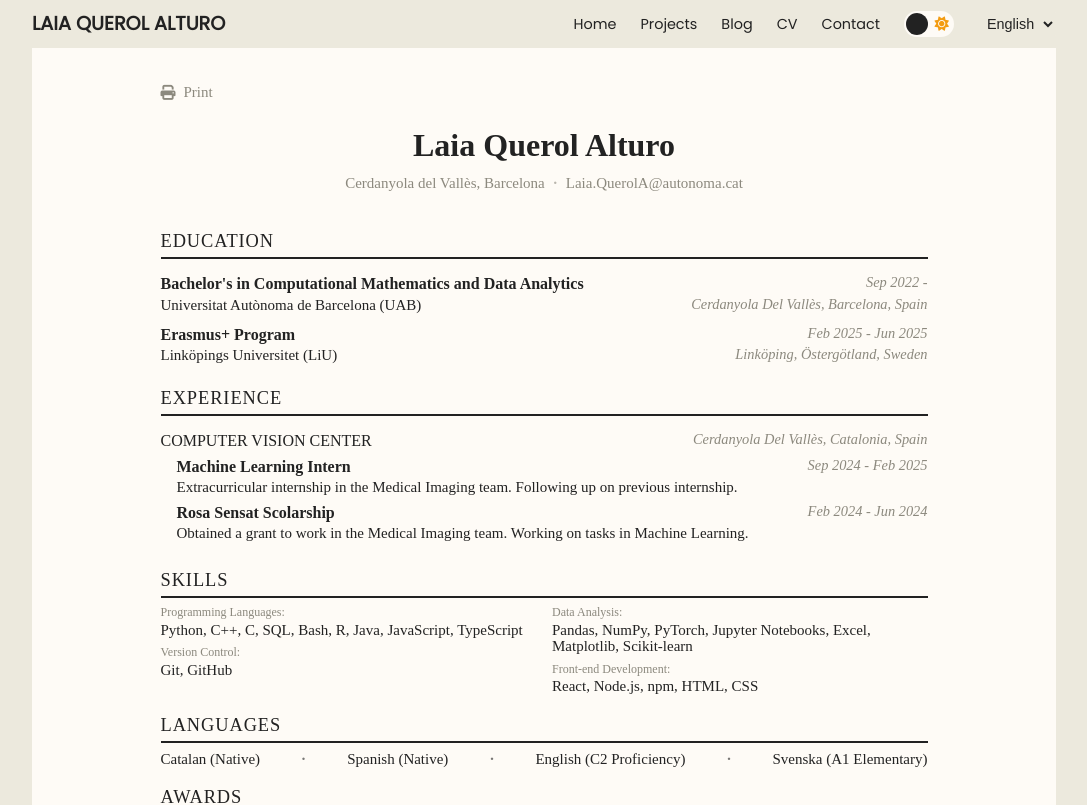
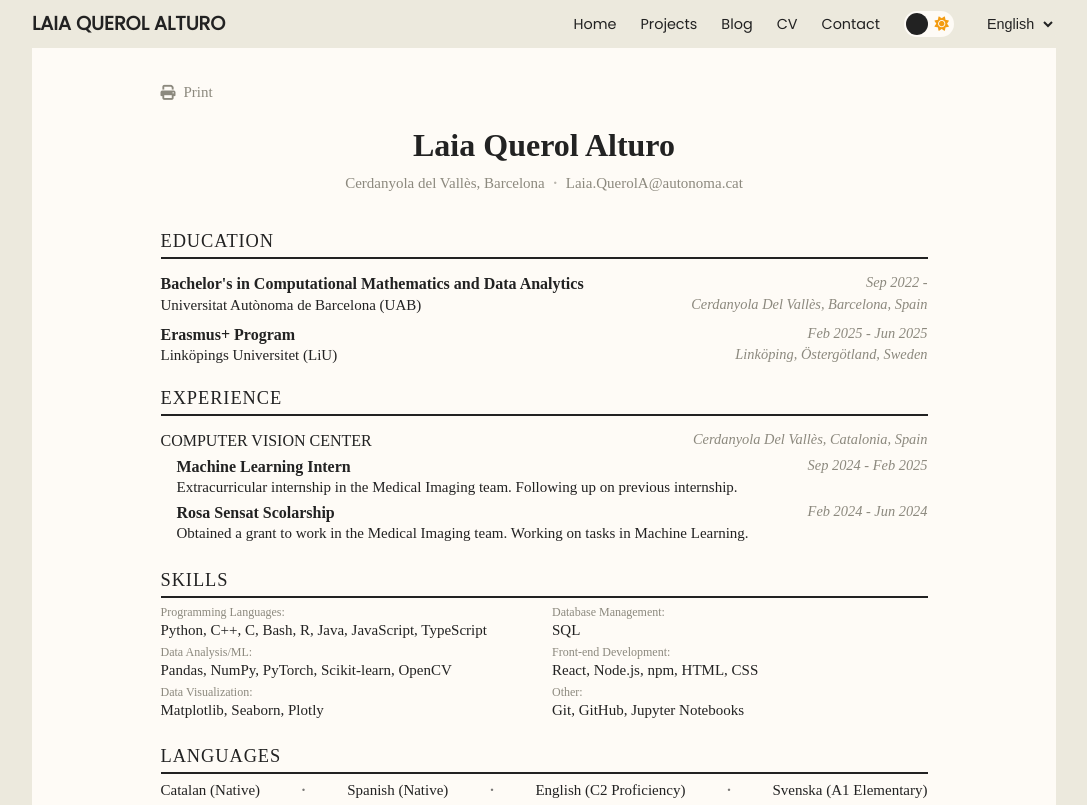
Before and after one commit to la1qa/la1qa.github.io, a React (Vite) app: page /#/cv in a window 1280 px wide. Shown: the top 805 px of the page, without its empty margins (96-1183 px from the left). Built offline with nearby package versions, Linux system fonts and the light colour scheme.

Commit message:
under construction

```diff
--- a/src/pages/CV.tsx
+++ b/src/pages/CV.tsx
@@ -80,19 +80,27 @@ const CV: React.FC = () => {
                     <ul className={styles.skillsList}>
                         <li>
                             <span className={styles.skillsTitle}>Programming Languages:</span>
-                            <span>Python, C++, C, SQL, Bash, R, Java, JavaScript, TypeScript</span>
+                            <span>Python, C++, C, Bash, R, Java, JavaScript, TypeScript</span>
                         </li>
                         <li>
-                            <span className={styles.skillsTitle}>Version Control:</span>
-                            <span>Git, GitHub</span>
+                            <span className={styles.skillsTitle}>Data Analysis/ML:</span>
+                            <span>Pandas, NumPy, PyTorch, Scikit-learn, OpenCV</span>
                         </li>
                         <li>
-                            <span className={styles.skillsTitle}>Data Analysis:</span>
-                            <span>Pandas, NumPy, PyTorch, Jupyter Notebooks, Excel, Matplotlib, Scikit-learn</span>
+                            <span className={styles.skillsTitle}>Data Visualization:</span>
+                            <span>Matplotlib, Seaborn, Plotly</span>
+                        </li>
+                        <li>
+                            <span className={styles.skillsTitle}>Database Management:</span>
+                            <span>SQL</span>
                         </li>
                         <li>
                             <span className={styles.skillsTitle}>Front-end Development:</span>
                             <span>React, Node.js, npm, HTML, CSS</span>
+                        </li>
+                        <li>
+                            <span className={styles.skillsTitle}>Other:</span>
+                            <span>Git, GitHub, Jupyter Notebooks</span>
                         </li>
                     </ul>
                 </section>
--- a/src/pages/Home.tsx
+++ b/src/pages/Home.tsx
@@ -22,6 +22,10 @@ const Home: React.FC = () => {
     <main className="bd-container l-main">
       {/* Cover Section */}
       <section className={styles.cover__container} id="home">
+        {/* Site Under Construction Banner */}
+        <div className={styles.constructionBanner}>
+          <span>🚧 Site Under Construction 🚧</span>
+        </div>
         <div className={styles.cover__data}>
             <div className={styles['cover__img-mobile']} data-aos="fade-up">
               <img src="/assets/img/getxo.jpg" alt="" className="cover-image" />
--- a/src/pages/styles/Home.module.css
+++ b/src/pages/styles/Home.module.css
@@ -938,3 +938,17 @@
   color: var(--text-gray);
   font-size: clamp(0.75rem, 2.0vw, 0.9rem);
 }
+
+.constructionBanner {
+  position: absolute;
+  top: 0;
+  left: 50%;
+  transform: translateX(-50%);
+  border: 2px solid var(--accent-color-1);
+  color: var(--accent-color-1);
+  padding: 0.5rem 1rem;
+  font-size: clamp(0.75rem, 2vw, 1rem);
+  font-weight: bold;
+  z-index: 20;
+  border-radius: 0px 0px 8px 8px;
+}
```
Also changed, not shown: 1 other file (tests, documents, lock files or other folders).
